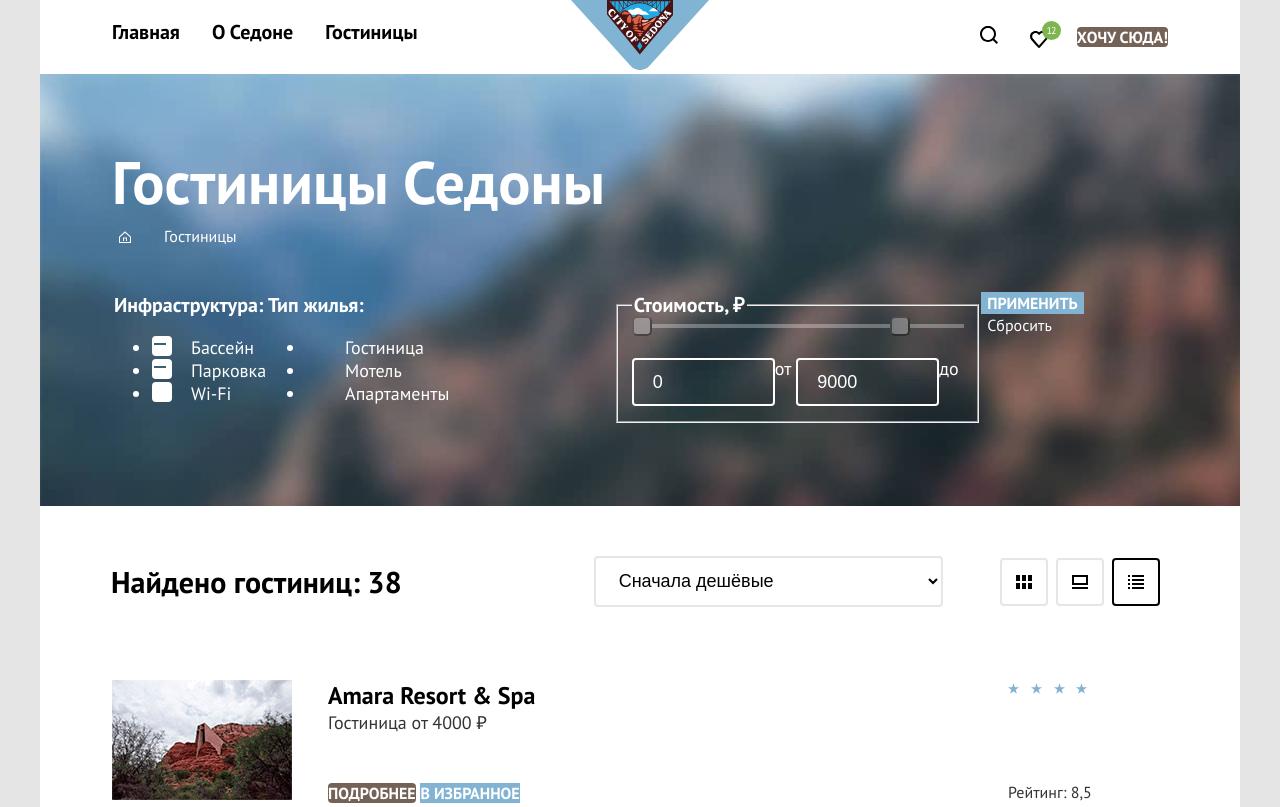
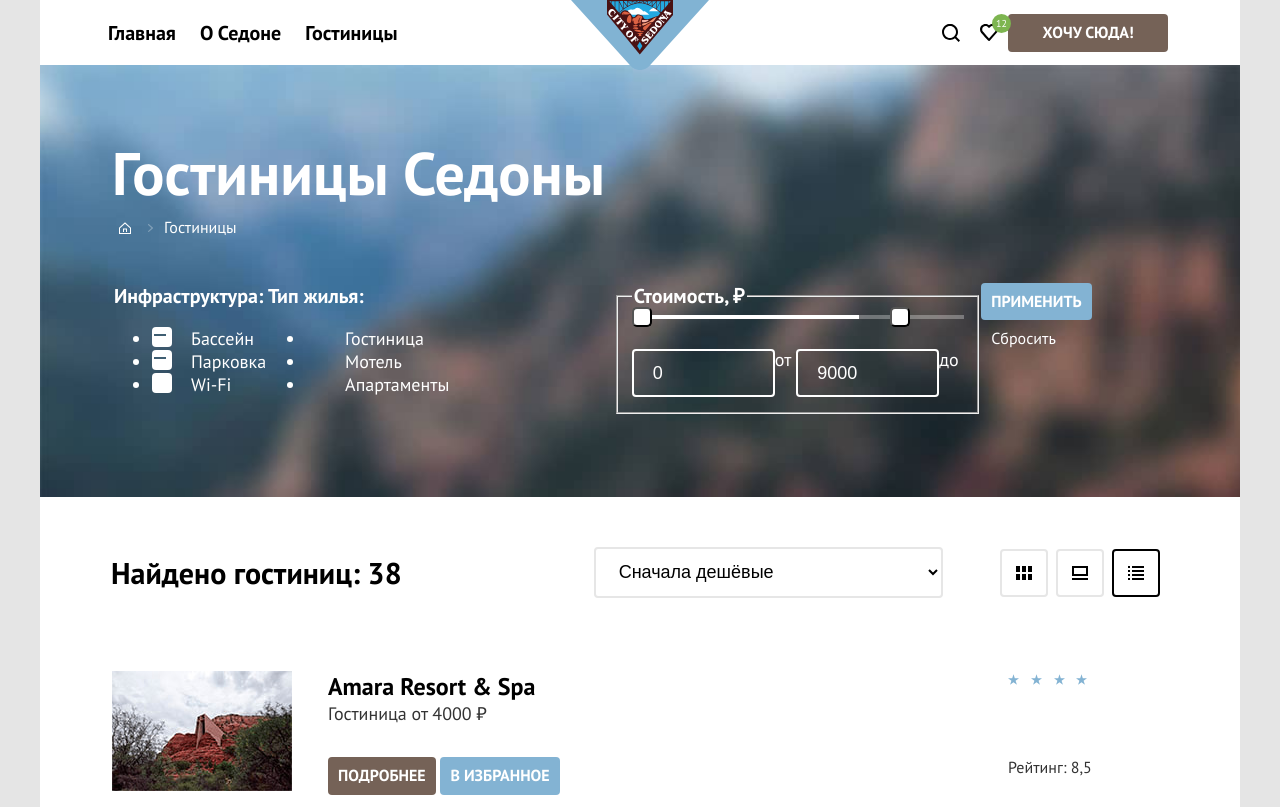
Before and after one commit to Kris-js/1390101-sedona-32, a plain HTML site: page catalog.html in a window 1280 px wide. Shown: the top 807 px of the page. Drawn offline with Linux system fonts and the light colour scheme.

Commit message:
исправляет декоративные элементы

```diff
--- a/catalog.html
+++ b/catalog.html
@@ -26,19 +26,12 @@
       </a>
       <ul class="navigation-list-user">
         <li class="navigation-item">
-          <a class="navigation-link" href="#">
+          <a class="navigation-link-icon" href="#">
             <svg class="navigation-icon" aria-hidden="true" focusable="false" width="18" height="18" fill="none"
               xmlns="http://www.w3.org/2000/svg">
-              <g clip-path="url(#a)">
-                <path
-                  d="m18 16.5-3.7-3.7c1-1.3 1.7-3 1.7-4.9 0-4.4-3.6-8-8-8S0 3.6 0 8c0 4.4 3.6 8 8 8 1.8 0 3.5-.6 4.9-1.7l3.7 3.7 1.4-1.5ZM8 14c-3.3 0-6-2.7-6-6s2.7-6 6-6 6 2.7 6 6-2.7 6-6 6Z"
-                  fill="#000" />
-              </g>
-              <defs>
-                <clipPath id="a">
-                  <path fill="#fff" d="M0 0h18v18H0z" />
-                </clipPath>
-              </defs>
+              <path
+                d="m18 16.5-3.7-3.7c1-1.3 1.7-3 1.7-4.9 0-4.4-3.6-8-8-8S0 3.6 0 8c0 4.4 3.6 8 8 8 1.8 0 3.5-.6 4.9-1.7l3.7 3.7 1.4-1.5ZM8 14c-3.3 0-6-2.7-6-6s2.7-6 6-6 6 2.7 6 6-2.7 6-6 6Z"
+                fill="#000" />
             </svg>
             <span class="visually-hidden">
               Поиск
@@ -46,24 +39,21 @@
           </a>
         </li>
         <li class="navigation-item">
-          <a class="navigation-link" href="#">
-            <svg class="navigation-icon" aria-hidden="true" focusable="false" width="31" height="27" fill="none"
+          <a class="navigation-link-icon" href="#">
+            <svg class="navigation-icon" aria-hidden="true" focusable="false" width="18" height="17" viewBox="0 0 18 17"
               xmlns="http://www.w3.org/2000/svg">
               <path
-                d="M8.9 27c-.3 0-.6-.1-.8-.4-5.4-6.1-6.7-7.5-7-7.9-.7-.9-1.1-2.1-1.1-3.3 0-3 2.4-5.4 5.5-5.4 1.3 0 2.5.5 3.5 1.3 1-.8 2.3-1.3 3.5-1.3 3 0 5.5 2.4 5.5 5.4 0 1.3-.5 2.5-1.3 3.4l-7 7.9c-.2.2-.4.3-.8.3Zm-6-9.5c.3.4 3.5 4 6.1 6.9l6.2-7c.5-.5.7-1.2.7-2 0-1.8-1.5-3.3-3.3-3.3-1 0-2 .5-2.7 1.3-.3.3-.6.4-.9.4-.3 0-.6-.2-.8-.4-.7-.8-1.7-1.3-2.7-1.3-1.8 0-3.3 1.5-3.3 3.3-.1.9.3 1.6.7 2.1-.1 0-.1 0 0 0Z"
-                fill="#000" />
-              <path d="M31 9.5a9.5 9.5 0 1 1-19 0 9.5 9.5 0 0 1 19 0Z" fill="#7DB54F" />
-              <path
-                d="M17.63 12.26h1.4V7.42l.1-.59-.4.47-1.1.79-.38-.51 2.2-1.7h.36v6.38h1.37V13h-3.55v-.74Zm7.83-4.67c0 .353-.067.717-.2 1.09a6.562 6.562 0 0 1-.51 1.11c-.207.373-.44.74-.7 1.1-.26.353-.52.69-.78 1.01l-.49.43v.04l.64-.11h2.18V13h-3.98v-.29c.147-.153.323-.343.53-.57a16.081 16.081 0 0 0 1.3-1.63c.22-.313.417-.63.59-.95.18-.32.323-.637.43-.95.107-.313.16-.61.16-.89 0-.327-.093-.597-.28-.81-.187-.22-.47-.33-.85-.33-.253 0-.5.053-.74.16-.24.1-.447.217-.62.35l-.33-.57c.233-.2.51-.357.83-.47.32-.113.663-.17 1.03-.17.287 0 .54.043.76.13.22.08.407.197.56.35.153.153.27.337.35.55.08.207.12.433.12.68Z"
-                fill="#fff" />
+                d="M8.9 17C8.6 17 8.3 16.9 8.1 16.6C2.7 10.5 1.4 9.1 1.1 8.7C0.4 7.8 0 6.6 0 5.4C0 2.4 2.4 0 5.5 0C6.8 0 8 0.5 9 1.3C10 0.5 11.3 0 12.5 0C15.5 0 18 2.4 18 5.4C18 6.7 17.5 7.9 16.7 8.8L9.7 16.7C9.5 16.9 9.3 17 8.9 17ZM2.9 7.5C3.2 7.9 6.4 11.5 9 14.4L15.2 7.4C15.7 6.9 15.9 6.2 15.9 5.4C15.9 3.6 14.4 2.1 12.6 2.1C11.6 2.1 10.6 2.6 9.9 3.4C9.6 3.7 9.3 3.8 9 3.8C8.7 3.8 8.4 3.6 8.2 3.4C7.5 2.6 6.5 2.1 5.5 2.1C3.7 2.1 2.2 3.6 2.2 5.4C2.1 6.3 2.5 7 2.9 7.5C2.8 7.5 2.8 7.5 2.9 7.5Z"
+                fill="currentColor" />
             </svg>
             <span class="visually-hidden">
               Избранное
             </span>
+            <span class="navigation-icon-amount">12</span>
           </a>
         </li>
         <li class="navigation-item">
-          <a class="button button-secondary" href="#">
+          <a class="button button-secondary navigation-button" href="#">
             Хочу сюда!
           </a>
         </li>
@@ -346,7 +336,8 @@
             <a class="pagination-link" href="#">4</a>
           </li>
           <li class="pagination-item">
-            <a class="pagination-link pagination-next" href="#">...
+            <a class="pagination-link pagination-next" href="#">
+              ...
               <span class="visually-hidden">Остальные страницы</span>
             </a>
           <li class="pagination-item">
--- a/styles/styles.css
+++ b/styles/styles.css
@@ -58,8 +58,18 @@ html {
   display: flex;
 }
 
+.logo {
+  margin-bottom: -9px;
+  z-index: 1;
+}
+
+.navigation-button {
+  min-width: 160px;
+}
+
 .navigation-list {
   display: flex;
+  align-items: center;
   flex-grow: 1;
   width: 350px;
   margin: 0;
@@ -71,7 +81,7 @@ html {
 .navigation-link {
   display: block;
   position: relative;
-  padding: 19px 16px;
+  padding: 6px 12px;
   font-size: 20px;
   line-height: 26px;
   font-weight: bold;
@@ -84,28 +94,14 @@ html {
   color: #756257;
 }
 
-.navigation-link:hover.navigation-icon {
-  fill: #756257;
-}
-
 .navigation-link:focus {
   color: #756257;
-  border: 3px solid #83b3d3;
+  outline: 3px solid #83b3d3;
   border-radius: 10px;
-}
-
-.navigation-link:focus.navigation-icon {
-  color: #756257;
-  border: 3px solid #83b3d3;
-  border-radius: 10px;
+  outline-offset: -3px;
 }
 
 .navigation-link:active {
-  color: #756257;
-  opacity: 0.3;
-}
-
-.navigation-link:active.navigation-icon {
   color: #756257;
   opacity: 0.3;
 }
@@ -120,6 +116,35 @@ html {
   padding-right: 72px;
   list-style-type: none;
   flex-wrap: wrap;
+}
+
+.navigation-link-icon {
+  position: relative;
+  width: 38px;
+  height: 38px;
+  display: grid;
+  place-content: center;
+  color: #000000;
+}
+
+.navigation-icon-amount {
+  position: absolute;
+  min-width: 19px;
+  height: 19px;
+  background-color: #7db550;
+  color: #ffffff;
+  font-size: 10px;
+  line-height: 19px;
+  text-align: center;
+  border-radius: 50%;
+  right: -3px;
+}
+
+.navigation-link-icon:focus {
+color: #756257;
+outline: 3px solid #83b3d3;
+border-radius: 10px;
+outline-offset: -3px;
 }
 
 .main-container {
@@ -287,16 +312,26 @@ html {
   line-height: 26px;
 }
 
+.mailing-form {
+  display: grid;
+  grid-template-columns: 600px 200px;
+  grid-template-rows: 60px;
+}
+
 .field {
-  width: 600px;
   background-color: #f2f2f2;
   border-radius: 10px 0 0 10px;
   font-size: 18px;
   line-height: 26px;
   color: #000000;
+  padding-left: 22px;
+  border: none;
+}
+
+.field::placeholder {
+  color: #000000;
   opacity: 0.6;
 }
-/* беда с высотой поля и кнопкой, как ее прилепить к форме?*/
 
 .page-footer {
   display: grid;
@@ -397,6 +432,7 @@ color: #756257;
 /* button */
 
 .button {
+  display: inline-block;
   color: #ffffff;
   background-color: #83b3d3;
   font-family: inherit;
@@ -405,23 +441,28 @@ color: #756257;
   text-transform: uppercase;
   border: none;
   text-decoration: none;
+  padding-top: 8px;
+  padding-bottom: 9px;
+  padding-left: 10px;
+  padding-right: 10px;
+  border-radius: 4px;
+  text-align: center;
 }
 
 .button-secondary {
   background-color: #756257;
   text-decoration: none;
-  border-radius: 4px;
 }
 
 .button.button-secondary:hover {
   background-color: #615048;
-  border-radius: 4px;
+
 }
 
 .button.button-secondary:focus {
   background-color: #615048;
   border: 3px solid #83b3d3;
-  border-radius: 4px;
+
 }
 /* тоже прозрачность на фокусе, определенно что-то идет не так))*/
 
@@ -435,7 +476,7 @@ color: #756257;
 .button-secondary.button:focus {
   background-color: #615048;
   border: 3px solid #83b3d3;
-  border-radius: 4px;
+
 }
 
 .button-secondary.button:active {
@@ -443,7 +484,7 @@ color: #756257;
   opacity: 0.3;
   background-color: #615048;
   border: 3px solid #83b3d3;
-  border-radius: 4px;
+
 }
 
 .button-success {
@@ -452,13 +493,13 @@ color: #756257;
 
 .button-success:hover {
   background-color: #6c9e42;
-  border-radius: 4px;
+
 }
 
 .button-success:focus {
   background-color: #6c9e42;
   border: 3px solid #756257;
-  border-radius: 4px;
+
 }
 
 .button-success:active {
@@ -472,29 +513,28 @@ color: #756257;
 
 .button-large {
   font-size: 20px;
-
 }
 
-.button.button-large:hover {
+.button-large:hover {
   background-color: #68a2ca;
 }
 
-.button.button-large:focus {
+.button-large:focus {
   background-color: #68a2ca;
   border: 3px solid #756257;
 }
 
-.button.button-large:active {
+.button-large:active {
   color: #ffffff;
   opacity: 0.3;
   background-color: #68a2ca;
 }
 
-.button.button-secondary.button-large:hover {
+.button-secondary:hover {
   background-color: #615048;
 }
 
-.button.button-secondary.button-large:focus {
+.button-secondary:focus {
   background-color: #615048;
   border: 3px solid #83b3d3;
   border-radius: 10px;
@@ -561,6 +601,13 @@ color: #756257;
 
 .breadcrumbs-item {
   position: relative;
+  background-image: url('../image/catalog_home_arrow.svg');
+  background-repeat: no-repeat;
+  background-position: 10px center;
+}
+
+.breadcrumbs-item:nth-child(1) {
+  background-image: none;
 }
 
 .breadcrumbs-link {
@@ -568,11 +615,7 @@ color: #756257;
 }
 
 .breadcrumbs .breadcrumbs-link {
-  background-image: url('image/catalog_home_arrow.svg');
-  background-repeat: no-repeat;
-  background-position: center;
   color: #ffffff;
-  /* почему не вставилась фоновая картинка? */
 }
 
 .breadcrumbs-icon {
@@ -639,6 +682,10 @@ color: #756257;
 }
 /*сделать галочку не успела*/
 
+.popover {
+  display: none;
+}
+
 .catalog-filter-price {
   width: 290px;
   margin-left: 167px;
@@ -648,9 +695,7 @@ color: #756257;
   position: relative;
   height: 4px;
   margin-bottom: 30px;
-  background-color: #ffffff;
-  color: rgba(0.5);
-  opacity: 0.3;
+  background-color: rgba(255, 255, 255, 0.3);
 }
 /* размеры взяла из головы и положение тоже, не совсем понимаю как его расположить правильно*/
 
@@ -965,12 +1010,13 @@ color: #756257;
 }
 
 .pagination-link {
-  display: block;
+  display: flex;
   box-sizing: border-box;
   width: 55px;
   height: 55px;
   text-align: center;
-  align-items: center; /*почему не выходит выровнять?*/
+  align-items: center;
+  justify-content: center;
   font-size: 20px;
   line-height: 26px;
   font-weight: bold;
```
Also changed, not shown: index.html (+12 -4 lines).
